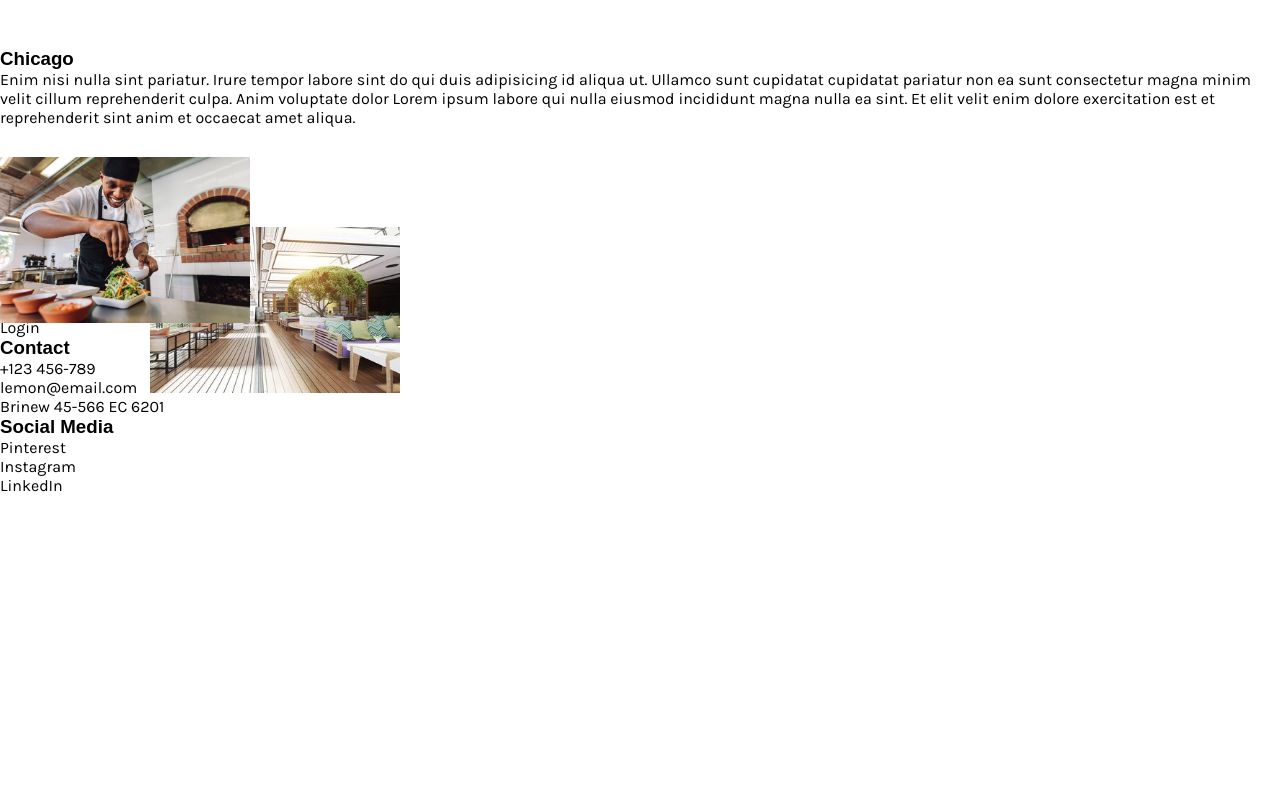
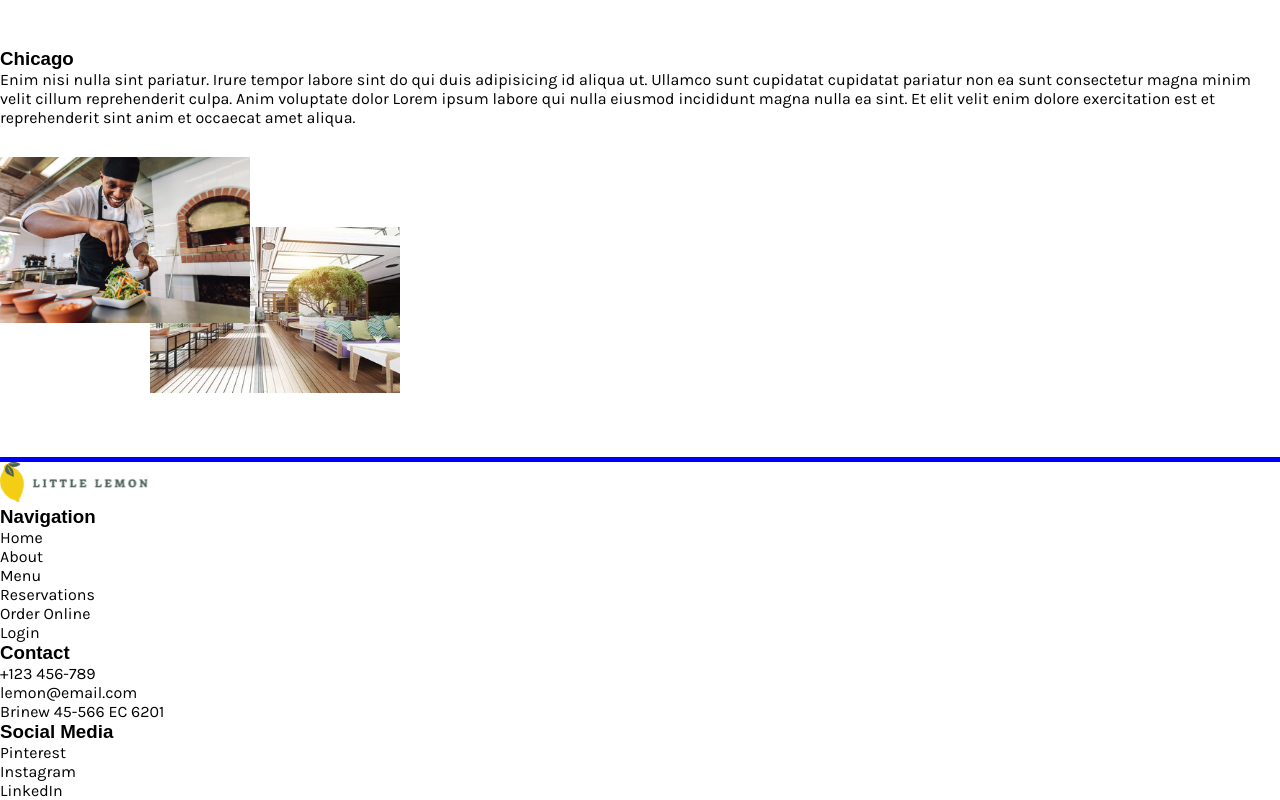
Before and after one commit to kegadev/ml-capstone, a React (Create React App) app: page / in a window 1280 px wide. Shown: the part 1978-2778 px from the top of the page. Before the commit the page ends 2473 px from the top, so only its background shows below. Built offline with nearby package versions, Linux system fonts and the light colour scheme; a web font is replaced by a local one.

Commit message:
fix about left part

```diff
--- a/src/App.css
+++ b/src/App.css
@@ -219,14 +219,23 @@ button {
   grid-template-columns: repeat(auto-fit, minmax(300px, 1fr));
   justify-content: center;
   align-items: space-between;
+  padding: 36px;
   gap: 80px;
+}
+
+.about h2 {
+  color: #495e57;
+}
+
+.about h3 {
+  font-size: x-large;
 }
 
 .about-image-container {
   position: relative;
   padding-top: 30px;
   width: 100%;
-  height: 100%;
+  height: 300px;
 }
 
 .about-image-container img {
--- a/src/components/Main.js
+++ b/src/components/Main.js
@@ -10,6 +10,7 @@ const Main = () => {
       <Specials></Specials>
       <Testimonials> </Testimonials>
       <About></About>
+      <div style={{ backgroundColor: "blue", height: "5px" }}></div>
     </main>
   );
 };
```
